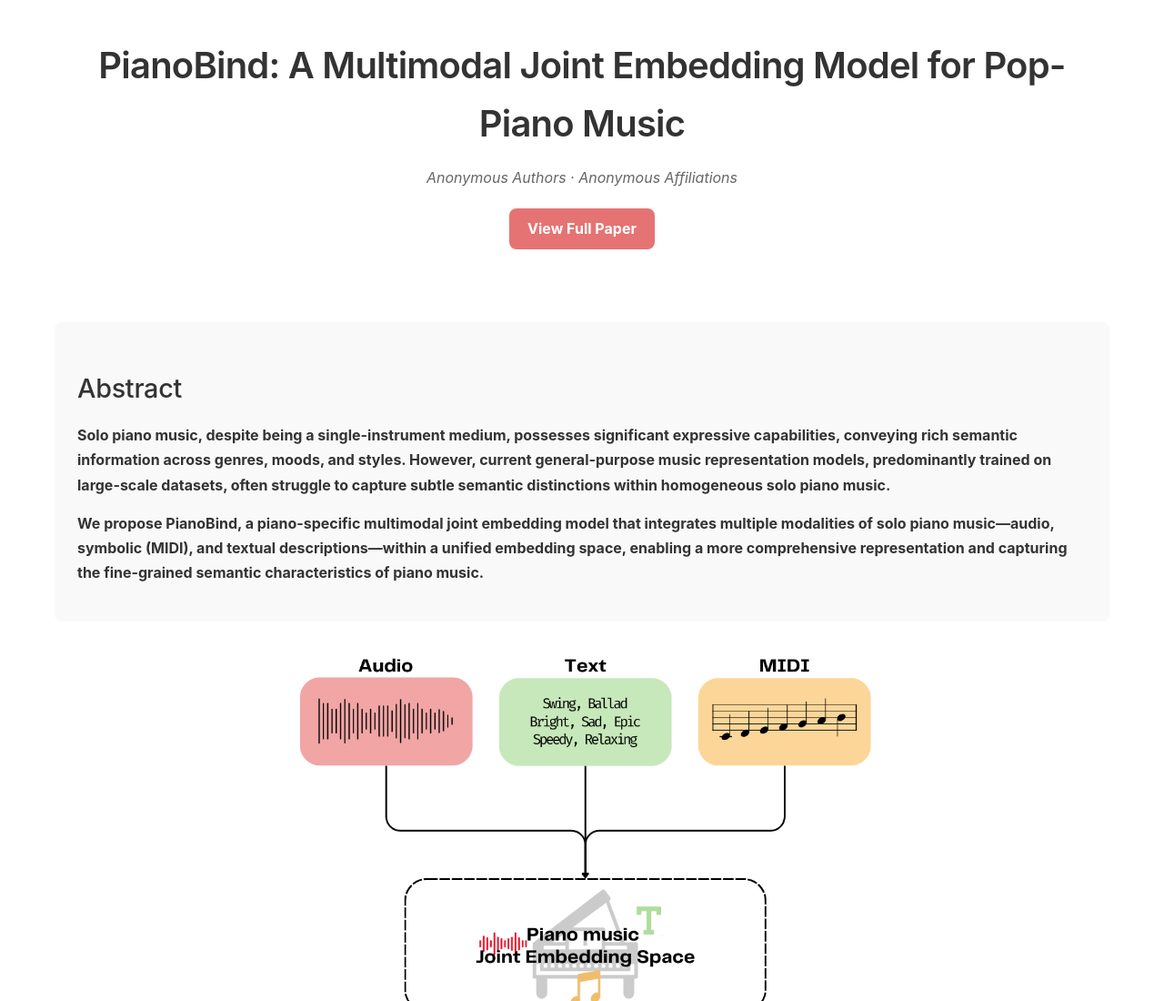
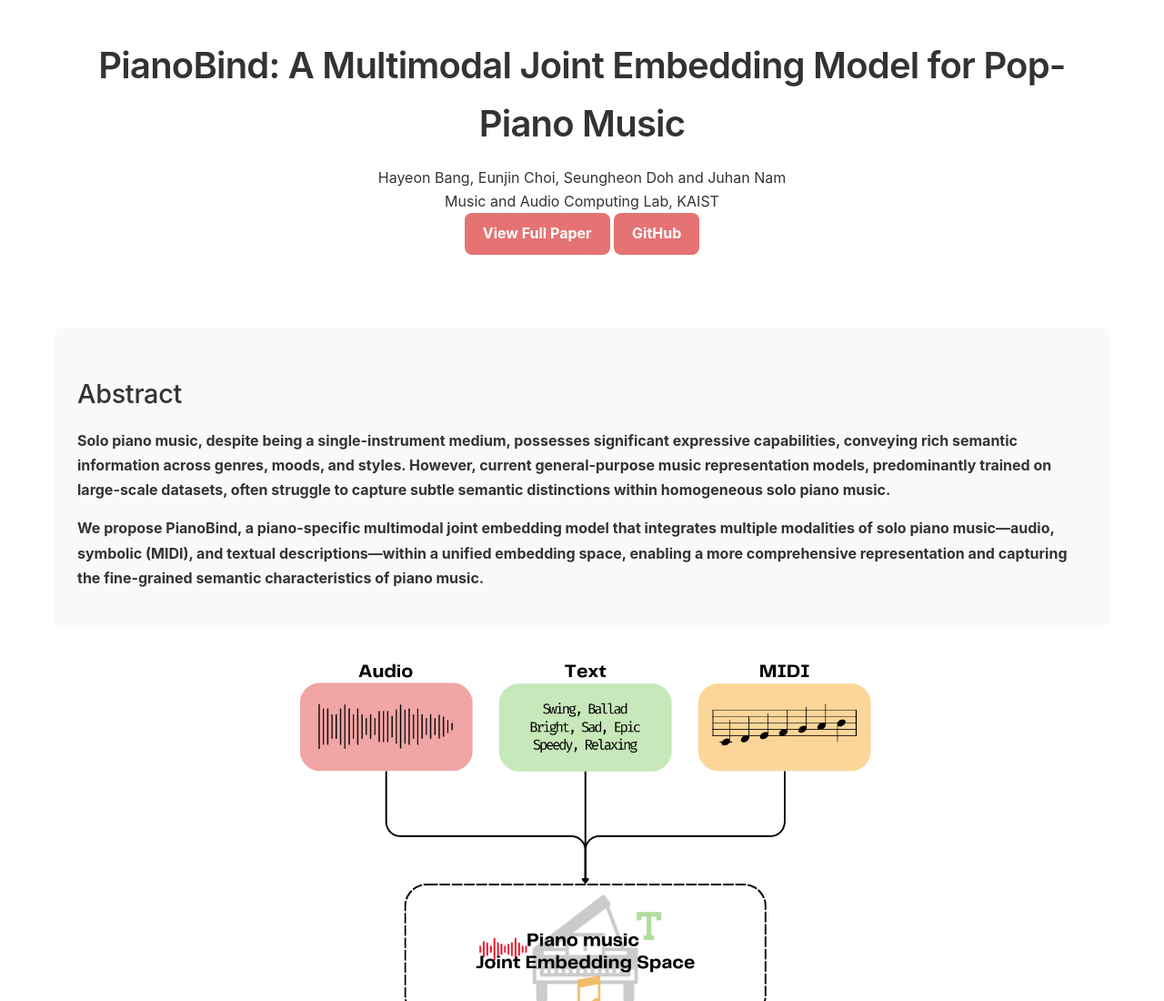
Before and after one commit to Hayeonbang/PianoBind, a plain HTML site: page docs/index.html in a window 1280 px wide. Shown: the top 1100 px of the page at 91% size. Drawn offline with Linux system fonts and the light colour scheme.

Commit message:
Update index.html

```diff
--- a/docs/index.html
+++ b/docs/index.html
@@ -11,9 +11,12 @@
 <body>
     <header>
         <h1>PianoBind: A Multimodal Joint Embedding Model for Pop-Piano Music</h1>
-        <div class="authors">Anonymous Authors · Anonymous Affiliations</div>
-        <a href="#" class="btn">View Full Paper</a>
-    </header>
+        <div class="author-names">Hayeon Bang, Eunjin Choi, Seungheon Doh and Juhan Nam</div>
+        <div class="affiliation">Music and Audio Computing Lab, KAIST</div>
+        <div class="buttons">
+            <a href="https://arxiv.org/abs/2509.04215" class="btn" target="_blank">View Full Paper</a>
+            <a href="https://github.com/Hayeonbang/PianoBind" class="btn btn-github" target="_blank">GitHub</a>
+        </div>    </header>
 
     <main>
         <section class="abstract">
```
